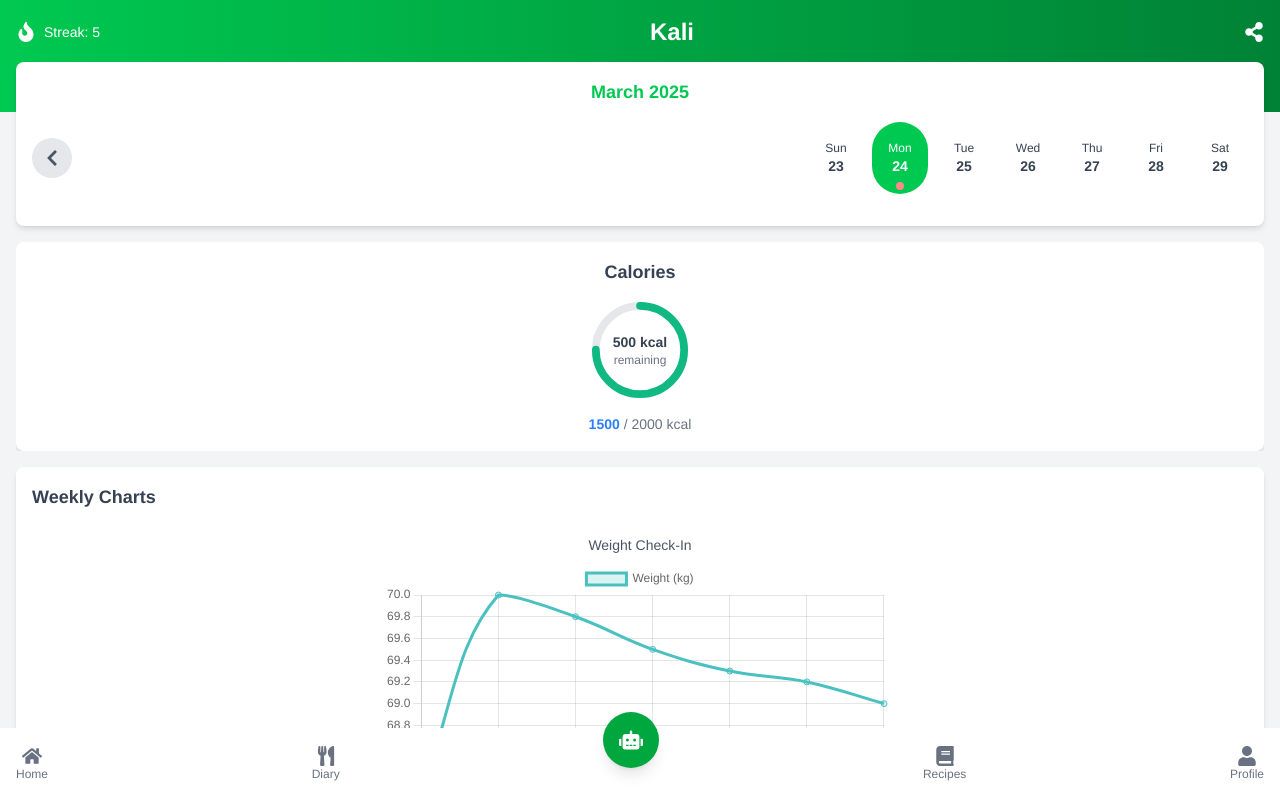
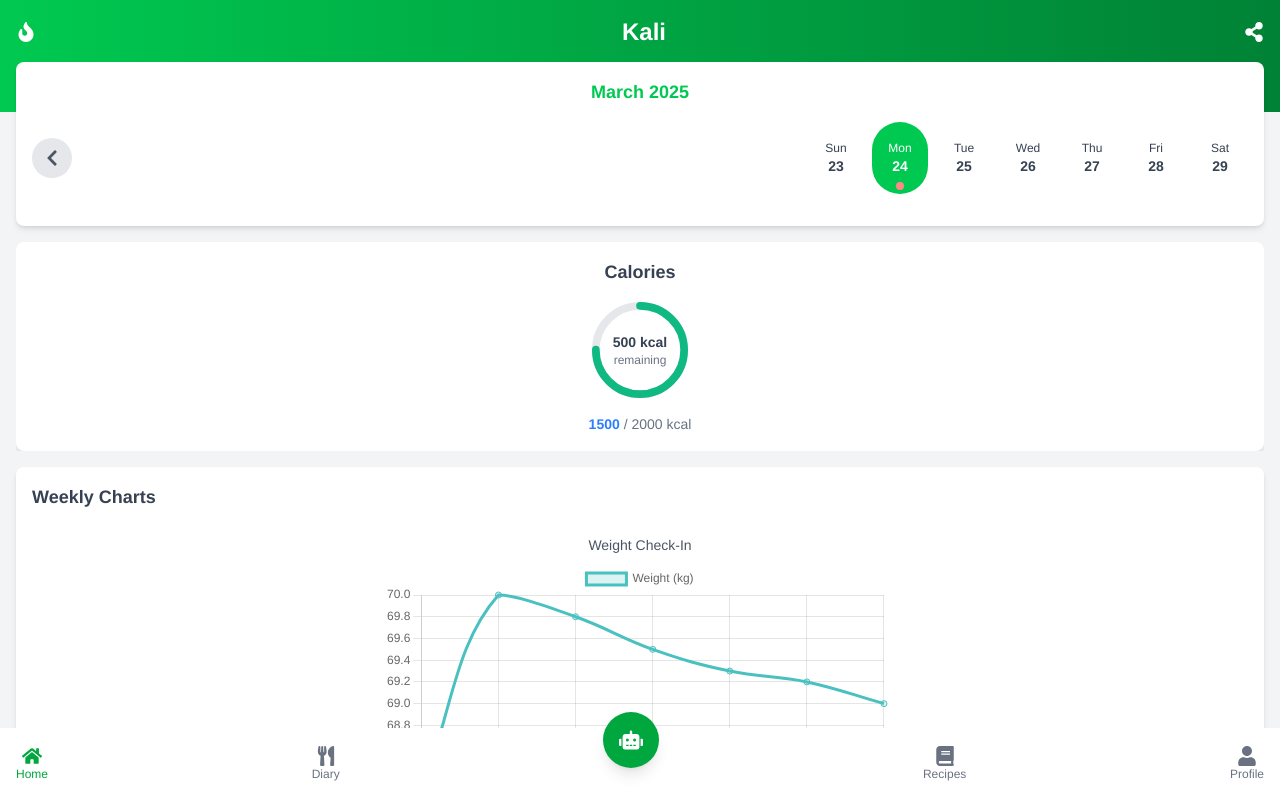
Before and after one commit to jomspangilinan/kain-ai, a React (Vite) app: page / in a window 1280 px wide. Shown: the top 800 px of the page. Built offline with nearby package versions, Linux system fonts and the light colour scheme.

Commit message:
ui update

```diff
--- a/src/components/FooterNav.tsx
+++ b/src/components/FooterNav.tsx
@@ -1,4 +1,5 @@
 import { FaHome, FaUtensils, FaBook, FaRobot, FaUser } from 'react-icons/fa';
+import { NavLink } from 'react-router-dom'; // Import NavLink for routing
 
 interface FooterNavigationProps {
   onChatbotToggle: () => void;
@@ -8,16 +9,26 @@ const FooterNavigation: React.FC<FooterNavigationProps> = ({ onChatbotToggle })
   return (
     <footer className="bg-white shadow-md fixed bottom-0 left-0 right-0 flex justify-between items-center px-4 py-2">
       {/* Home Icon */}
-      <button className="flex flex-col items-center text-gray-500 hover:text-green-600">
+      <NavLink
+        to="/"
+        className={({ isActive }) =>
+          `flex flex-col items-center ${isActive ? 'text-green-600' : 'text-gray-500'} hover:text-green-600`
+        }
+      >
         <FaHome className="text-xl" />
         <span className="text-xs">Home</span>
-      </button>
+      </NavLink>
 
       {/* Diary Icon */}
-      <button className="flex flex-col items-center text-gray-500 hover:text-green-600">
+      <NavLink
+        to="/diary"
+        className={({ isActive }) =>
+          `flex flex-col items-center ${isActive ? 'text-green-600' : 'text-gray-500'} hover:text-green-600`
+        }
+      >
         <FaUtensils className="text-xl" />
         <span className="text-xs">Diary</span>
-      </button>
+      </NavLink>
 
       {/* Chatbot Button */}
       <button
@@ -28,16 +39,26 @@ const FooterNavigation: React.FC<FooterNavigationProps> = ({ onChatbotToggle })
       </button>
 
       {/* Recipes Icon */}
-      <button className="flex flex-col items-center text-gray-500 hover:text-green-600">
+      <NavLink
+        to="/recipes"
+        className={({ isActive }) =>
+          `flex flex-col items-center ${isActive ? 'text-green-600' : 'text-gray-500'} hover:text-green-600`
+        }
+      >
         <FaBook className="text-xl" />
         <span className="text-xs">Recipes</span>
-      </button>
+      </NavLink>
 
       {/* More Icon */}
-      <button className="flex flex-col items-center text-gray-500 hover:text-green-600">
+      <NavLink
+        to="/profile"
+        className={({ isActive }) =>
+          `flex flex-col items-center ${isActive ? 'text-green-600' : 'text-gray-500'} hover:text-green-600`
+        }
+      >
         <FaUser className="text-xl" />
         <span className="text-xs">Profile</span>
-      </button>
+      </NavLink>
     </footer>
   );
 };
--- a/src/components/mobileHeader.tsx
+++ b/src/components/mobileHeader.tsx
@@ -8,7 +8,6 @@ const Header = () => {
         {/* Streak Icon */}
         <div className="flex items-center">
           <FaFire className="text-xl mr-2" />
-          <span className="text-sm font-medium">Streak: 5</span>
         </div>
 
         {/* App Name */}
```
Also changed, not shown: 1 other file (tests, documents, lock files or other folders).
